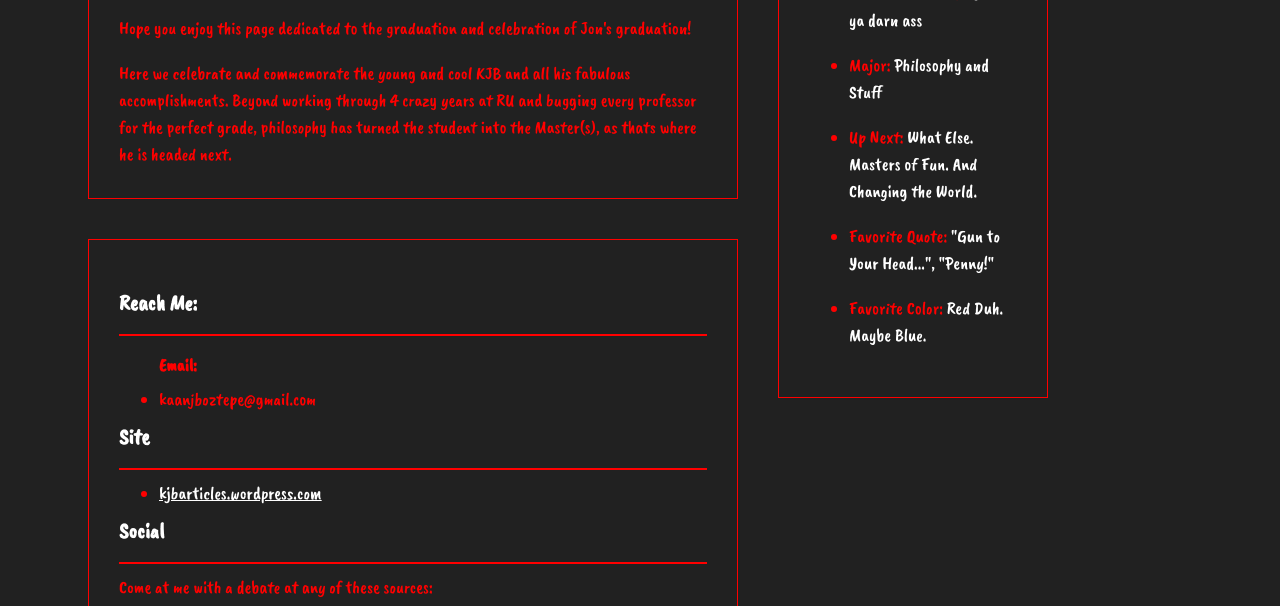
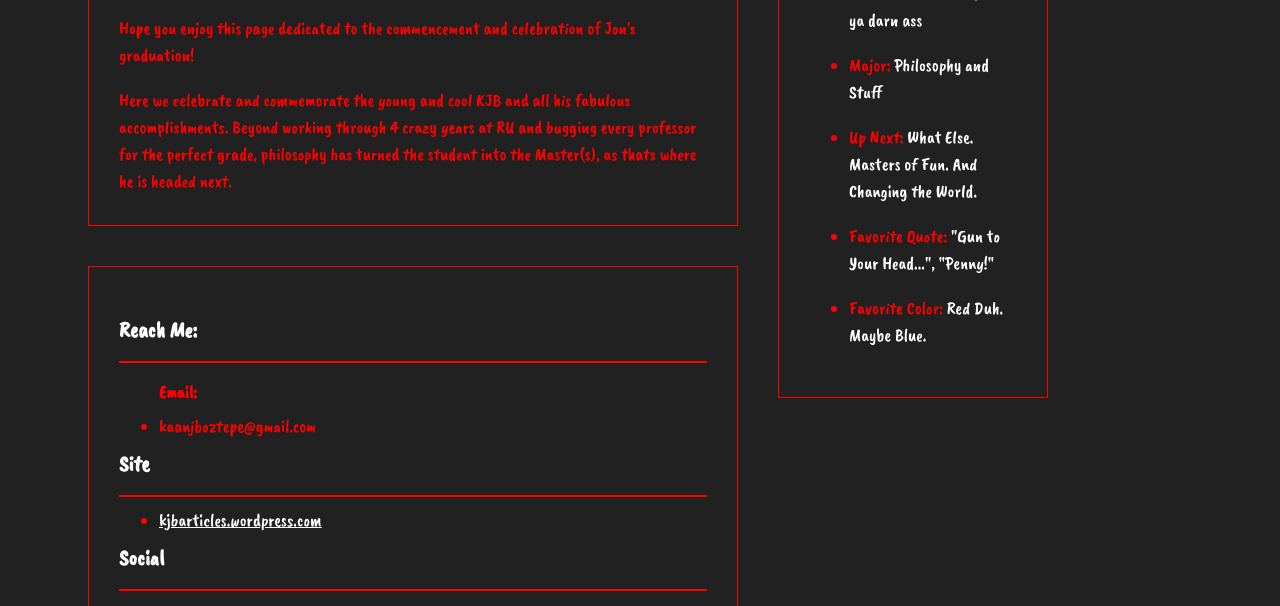
Before and after one commit to 72474/grad, a plain HTML site: page index.html in a window 1280 px wide. Shown: the part 399-1005 px from the top of the page. Drawn offline with nearby package versions, Linux system fonts and the light colour scheme; a script that the page names is missing.

Commit message:
Add files via upload

```diff
--- a/index.html
+++ b/index.html
@@ -45,7 +45,7 @@
 
 
 			<h1> GRADUATION CELEBRATIONS!</h1>
-			<p class="big"> 	Hope you enjoy this page dedicated to the graduation and celebration of Jon's graduation! </p>
+			<p class="big"> 	Hope you enjoy this page dedicated to the commencement and celebration of Jon's graduation! </p>
 			<p class="big"> Here we celebrate and commemorate the young and cool KJB and all his fabulous accomplishments. Beyond working through 4 crazy years at RU and bugging every professor for the perfect grade, philosophy has turned the student into the Master(s), as thats where he is headed next.  </p>
 		</section>
 
@@ -326,7 +326,9 @@ function showSlides(n) {
 
 
 
-
+	<br>
+  <br>
+  <br>
 
 
 </body>
```
